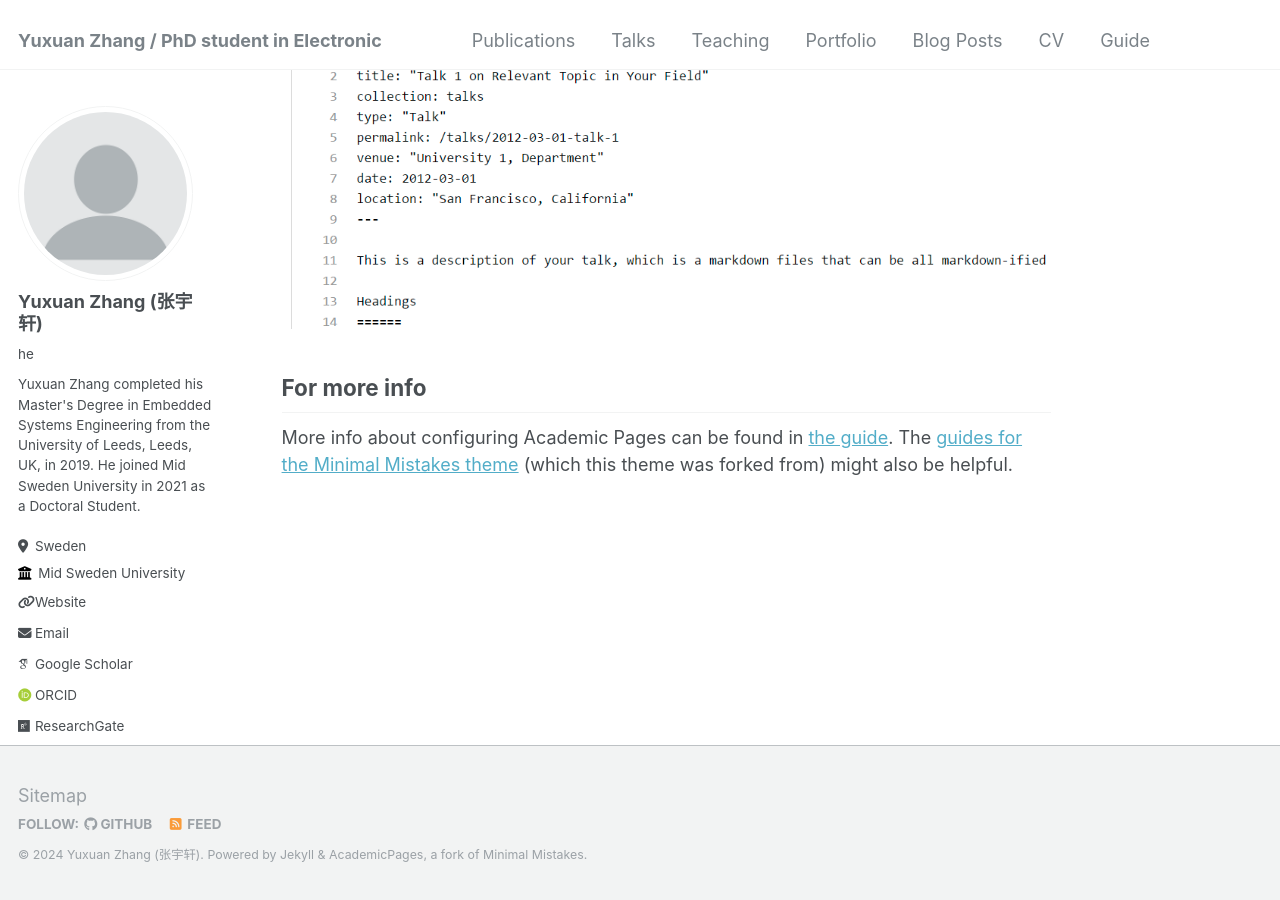
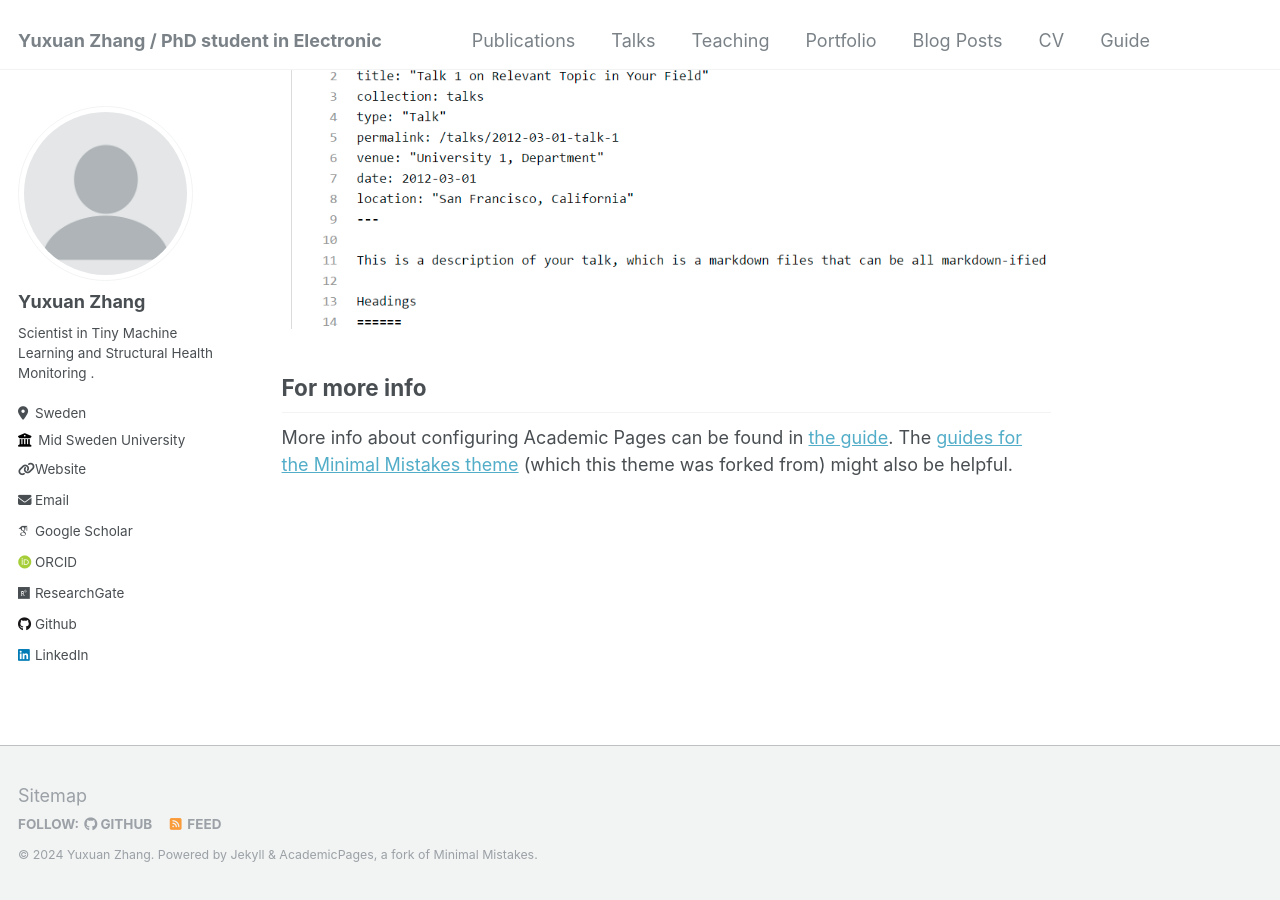
Before and after one commit to YuxuanZhang-96/YuxuanZhang-96.github.io, a Jekyll site: the page built from _pages/about.md, in a window 1280 px wide and 900 px high, scrolled down 2547 px. Built offline with Jekyll 4.4.1, drawn with Linux system fonts in a browser that asks for light colours; some web fonts are replaced.

Commit message:
Update _config.yml

```diff
--- a/_config.yml
+++ b/_config.yml
@@ -10,7 +10,7 @@
 locale                   : "en-US"
 title                    : "Yuxuan Zhang / PhD student in Electronic"
 title_separator          : "-"
-name                     : &name "Yuxuan Zhang           (张宇轩)"
+name                     : &name "Yuxuan Zhang"
 description              : &description "personal description"
 url                      : https://yuxuanzhang-96.github.io/ # the base hostname & protocol for your site e.g. "https://mmistakes.github.io"
 baseurl                  : "" # the subpath of your site, e.g. "/blog"
@@ -22,9 +22,8 @@ repository               : "academicpages/academicpages.github.io"
 author:
   # Biographic information
   avatar           : "profile.png"
-  name             : "Yuxuan Zhang (张宇轩)"
-  pronouns         : "he" # example: "she/her"
-  bio              : "Yuxuan Zhang completed his Master's Degree in Embedded Systems Engineering from the University of Leeds, Leeds, UK, in 2019. He joined Mid Sweden University in 2021 as a Doctoral Student."
+  name             : "Yuxuan Zhang"
+  bio              : "Scientist in Tiny Machine Learning and Structural Health Monitoring ."
   location         : "Sweden"
   employer         : "Mid Sweden University"
   uri              : "https://www.miun.se/Personal/z/yuxuanzhang/"
```
